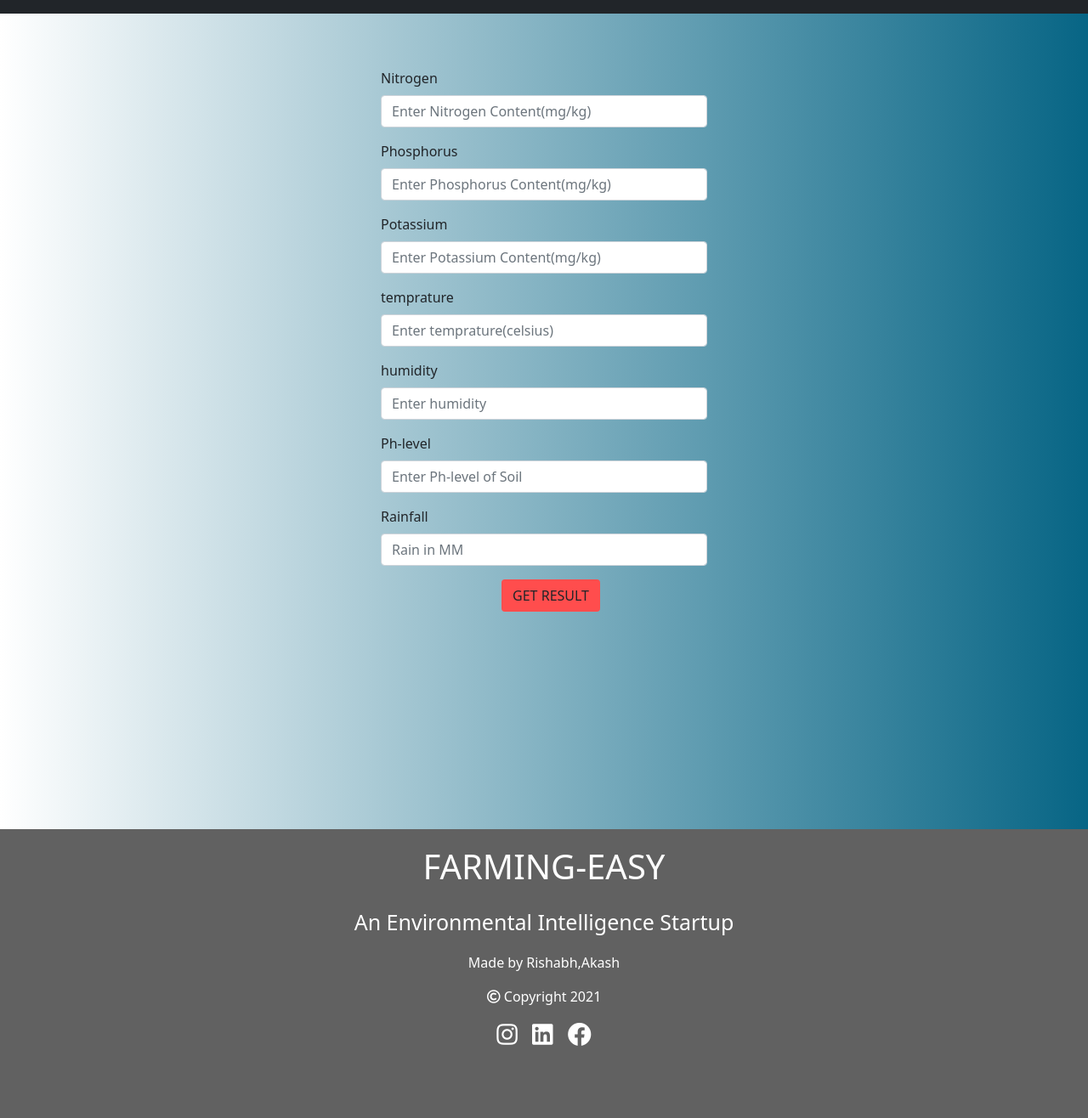
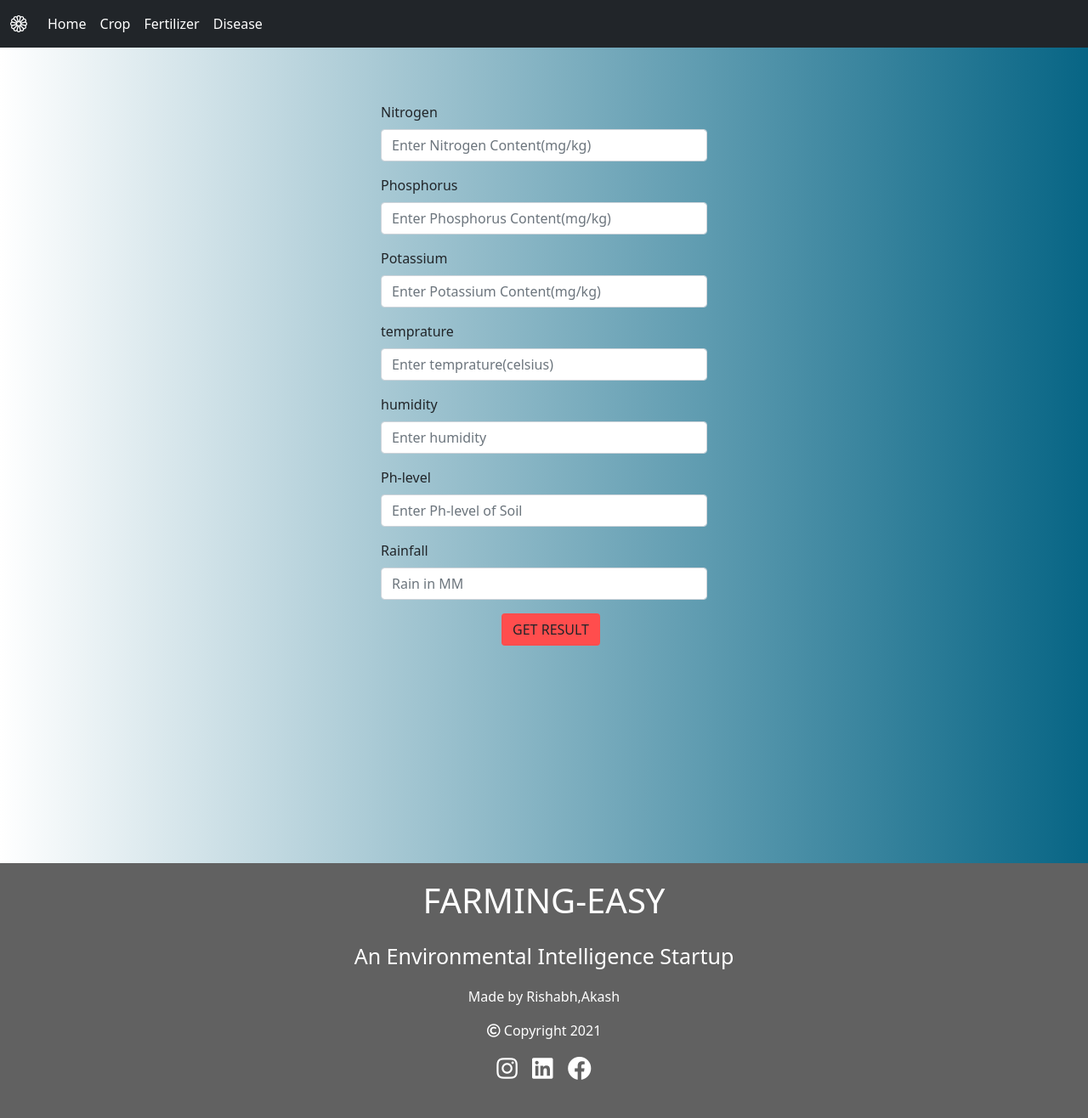
Before and after one commit to 184rishabh/Farming-Easy, a Flask app: page /crop in a window 1280 px wide. Shown: the whole page at 85% size. Before the commit the page ends 1231 px from the top, so only its background shows below. Run offline with Flask 2, Linux system fonts and the light colour scheme; parts of the project's set-up code (start-up, migrations or seed data) failed here and were passed over; some libraries are stand-ins or nearby versions.

Commit message:
new features

```diff
--- a/templates/base.html
+++ b/templates/base.html
@@ -23,7 +23,12 @@
         body>.skiptranslate {
             display: none;
         }
-
+        .goog-te-banner-frame.skiptranslate {
+            display: none !important;
+            }
+        body {
+            top: 0px !important;
+            }
         #google_translate_element select {
             background: #f6edfd;
             color: black;
@@ -56,12 +61,6 @@
             background: none !important;
             box-shadow: none !important;
         }
-
-        html {
-            margin-top: -40px;
-            height: 100%;
-        }
-
         .linkedin {
             text-decoration: none;
             color: white;
@@ -88,6 +87,7 @@
                 margin-left: -1px;
             }
         }
+
     </style>
 </head>
 
@@ -160,9 +160,12 @@
         const p = document.getElementById("myhtml");
         const style = getComputedStyle(p);
         const m = style.marginTop;
-        if (m != -40) {
-            document.getElementById("myhtml").style.marginTop = "-40px";
-        }
+        console.log(m);
+        //
+        //else if(m==0)
+       // {
+         //   document.getElementById("myhtml").style.marginTop = "+40px";
+        //}
     </script>
 
     <script type="text/javascript" src="//translate.google.com/translate_a/element.js?cb=googleTranslateElementInit"></script>
```
